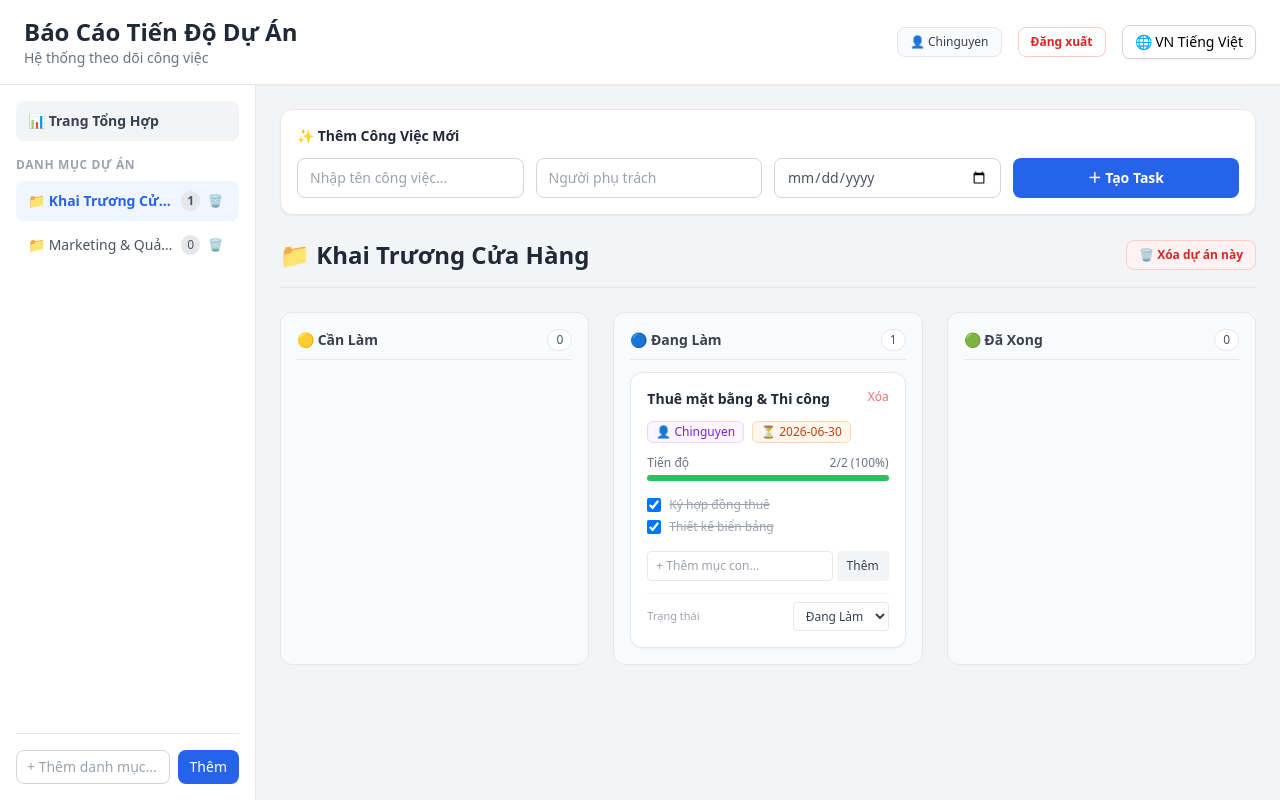
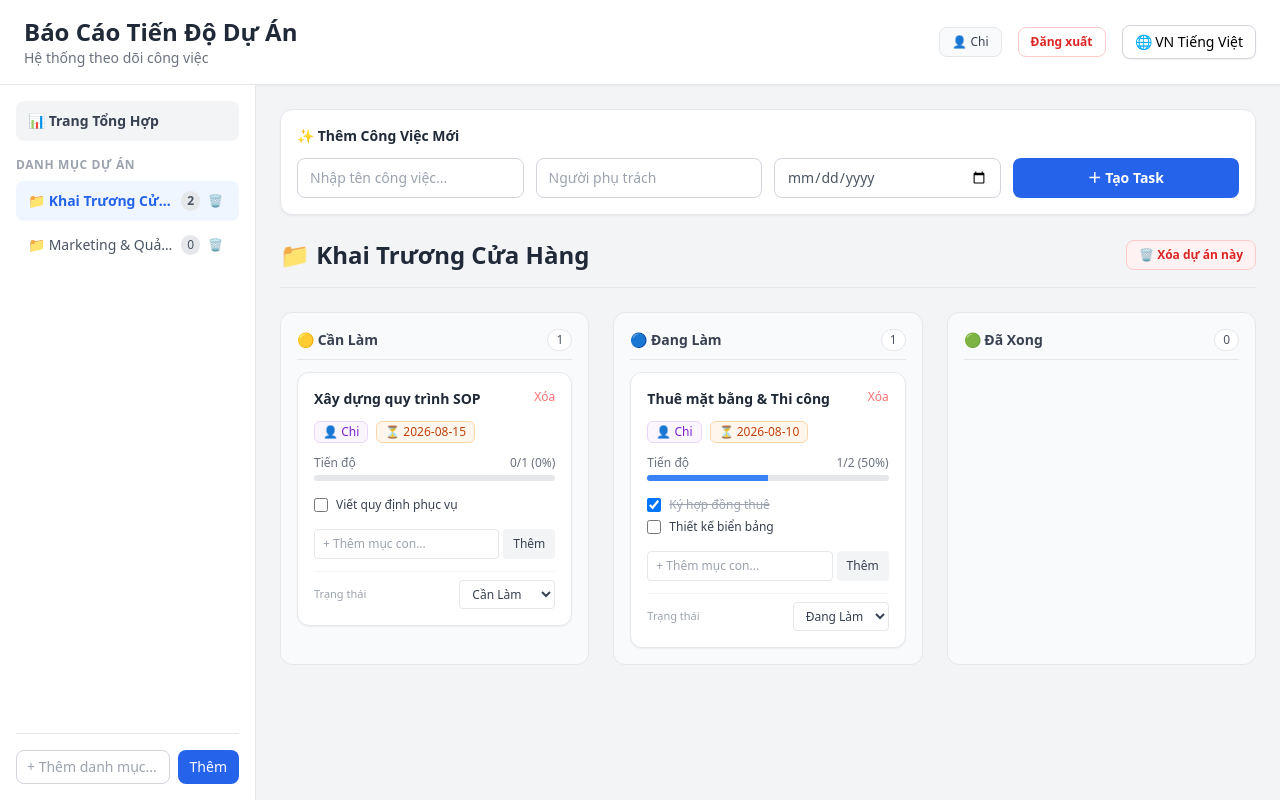
Before and after one commit to Chinguyen9213/D-n-1, a React (Vite) app in the folder frontend/: page / in a window 1280 px wide. Built offline with nearby package versions, Linux system fonts and the light colour scheme.

Commit message:
Update App.jsx

```diff
--- a/frontend/src/App.jsx
+++ b/frontend/src/App.jsx
@@ -51,11 +51,23 @@ function MainApp({ user, onLogout }) {
         titleVi: 'Thuê mặt bằng & Thi công',
         titleJa: '物件契約＆施工',
         status: 'Đang Làm',
-        assignee: 'Chinguyen',
-        dueDate: '2026-06-30',
+        assignee: 'Chi',
+        dueDate: '2026-08-10',
         checklists: [
           { id: 101, textVi: 'Ký hợp đồng thuê', textJa: '賃貸契約締結', completed: true },
-          { id: 102, textVi: 'Thiết kế biển bảng', textJa: '看板デザイン', completed: true }
+          { id: 102, textVi: 'Thiết kế biển bảng', textJa: '看板デザイン', completed: false }
+        ]
+      },
+      {
+        id: 2,
+        projectId: 'p1',
+        titleVi: 'Xây dựng quy trình SOP',
+        titleJa: 'SOPプロセスの構築',
+        status: 'Cần Làm',
+        assignee: 'Chi',
+        dueDate: '2026-08-15',
+        checklists: [
+          { id: 201, textVi: 'Viết quy định phục vụ', textJa: '接客ルールの作成', completed: false }
         ]
       }
     ];
@@ -79,7 +91,6 @@ function MainApp({ user, onLogout }) {
     i18n.changeLanguage(currentLang.startsWith('vi') ? 'ja' : 'vi');
   };
 
-  // Hàm hiển thị an toàn (nếu thiếu bản dịch sẽ tự lấy chữ gốc)
   const getProjName = (p) => isJa ? (p.nameJa || p.nameVi) : (p.nameVi || p.nameJa);
   const getTaskTitle = (task) => isJa ? (task.titleJa || task.titleVi) : (task.titleVi || task.titleJa);
   const getChecklistText = (item) => isJa ? (item.textJa || item.textVi) : (item.textVi || item.textJa);
@@ -444,7 +455,7 @@ function MainApp({ user, onLogout }) {
 }
 
 export default function App() {
-  const [user] = useState("Chinguyen");
+  const [user] = useState("Chi");
   const handleLogout = () => {};
   return <MainApp user={user} onLogout={handleLogout} />;
 }
```
